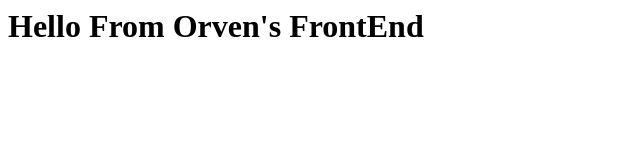
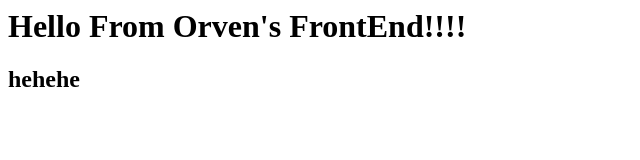
Before and after one commit to orvencasido/microservices, a plain HTML site: page frontend/index.html in a window 1280 px wide. Shown: the whole page, without its empty margins (0-640 px from the left). Drawn offline with Linux system fonts and the light colour scheme.

Commit message:
pipeline test

```diff
--- a/frontend/index.html
+++ b/frontend/index.html
@@ -1,6 +1,7 @@
 <html>
     <head><title>Orven Frontend</title></head>
     <body>
-        <h1>Hello From Orven's FrontEnd</h1>
+        <h1>Hello From Orven's FrontEnd!!!!</h1>
+        <h2>hehehe</h2>
     </body>
 </html>
```
